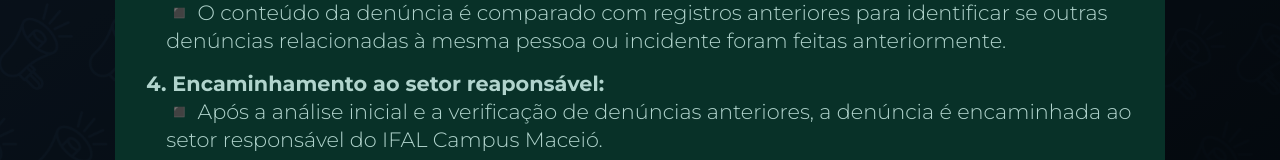
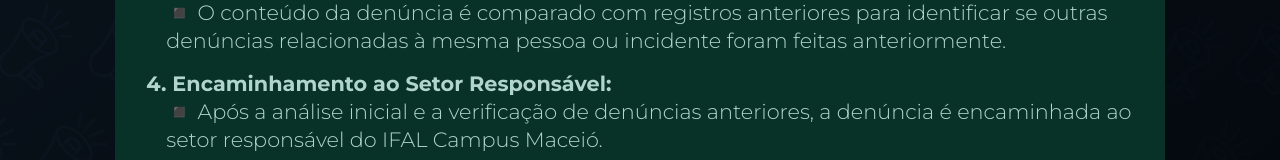
Before and after one commit to IFAL-Geel/Geel-Denuncia, a React (Vite) app: page / in a window 1280 px wide. Both pictures are taken after a click on the icon 860 px from the left and 89 px from the top of the page. Shown: the part 400-560 px from the top of the page. Built offline with nearby package versions, Linux system fonts and the light colour scheme.

Commit message:
Update Index.jsx

```diff
--- a/src/components/Modal/Index.jsx
+++ b/src/components/Modal/Index.jsx
@@ -20,7 +20,7 @@ function Modal(props) {
                             <dd>◾ Certifica-se de que a denúncia está completa e contém informações essenciais.</dd>
                         <dt>3. Verificação de Denúncias Anteriores:</dt>
                             <dd>◾ O conteúdo da denúncia é comparado com registros anteriores para identificar se outras denúncias relacionadas à mesma pessoa ou incidente foram feitas anteriormente.</dd>
-                        <dt>4. Encaminhamento ao setor reaponsável:</dt>
+                        <dt>4. Encaminhamento ao Setor Responsável:</dt>
                             <dd>◾ Após a análise inicial e a verificação de denúncias anteriores, a denúncia é encaminhada ao setor responsável do IFAL Campus Maceió.</dd>
                         <dt>5. Assunção pela Gestão:</dt>
                             <dd>◾ A equipe de gestão do setor assume a responsabilidade pelo caso.</dd>
```
